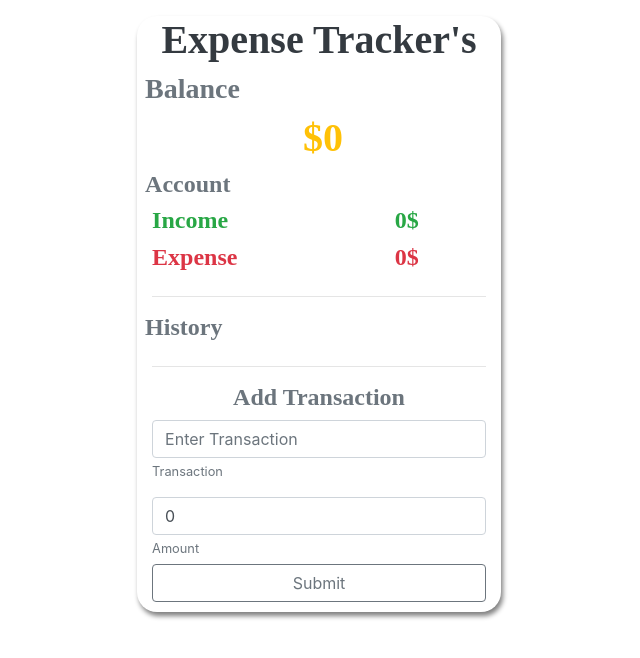
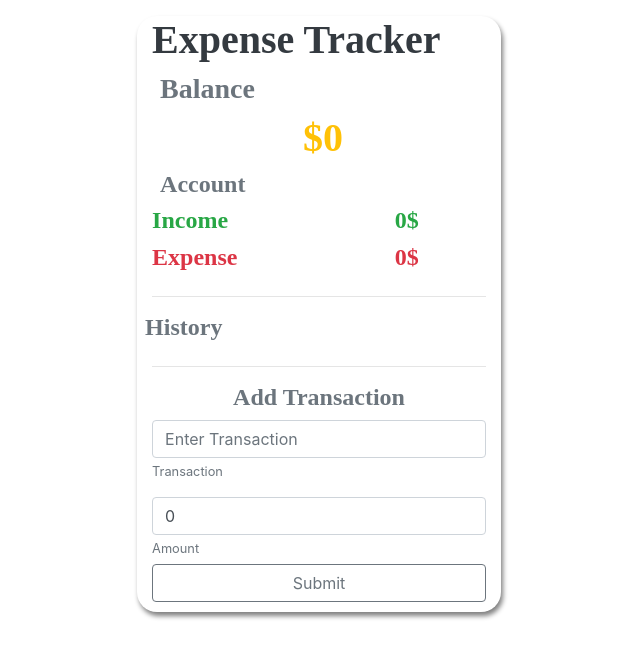
Before and after one commit to MuhammadMasood786/ExpenseTracker-TS, a React (Create React App) app: page / in a window 1280 px wide. Shown: the top 658 px of the page, without its empty margins (321-961 px from the left). Built offline with nearby package versions, Linux system fonts and the light colour scheme.

Commit message:
little changes

```diff
--- a/src/App.tsx
+++ b/src/App.tsx
@@ -27,7 +27,7 @@ function App() {
       <div className="row">
         <div className="col-md-10 col-sm-12 mx-auto">
           <div className="row mt-3">
-            <div className="col-md-4 col-sm-12 mx-auto bordering">
+            <div className="col-md-4 col-12 mx-auto bordering">
               <ContextProvider>
                 <Balance />
                 <TransactionList/>
--- a/src/Component/Balance.tsx
+++ b/src/Component/Balance.tsx
@@ -14,26 +14,26 @@ const Balance: React.FC = () => {
     return (
         <div className="">
             <div className="row">
-                <h1 className="headingStyle text-dark mx-auto">Expense Tracker's</h1>
+                <h1 className="headingStyle text-dark mx-auto col-12">Expense Tracker</h1>
             </div>
             <div className="row">
-                <h3 className="headingStyle ml-2 text-secondary">Balance</h3>
+                <h3 className="headingStyle ml-2 text-secondary col-12">Balance</h3>
             </div>
             <div className="row justify-content-center">
     <h1 className="headingStyle ml-2 text-warning">${income + expense}</h1>
             </div>
             <div className="row">
-                <h4 className="headingStyle text-secondary ml-2"> Account</h4>
+                <h4 className="headingStyle text-secondary ml-2 col-12"> Account</h4>
             </div>
             <div className="row">
-                <h4 className="headingStyle text-success col-md-4">Income</h4>
+                <h4 className="headingStyle text-success col-md-4 col-12">Income</h4>
                 <h3 className="col-md-4"> </h3>
-                <h4 className="headingStyle text-success col-md-4">{income}$</h4>
+                <h4 className="headingStyle text-success col-md-4 col-12">{income}$</h4>
             </div>
             <div className="row">
-                <h4 className="headingStyle text-danger col-md-4">Expense</h4>
-                <h3 className="col-md-4"> </h3>
-                <h4 className="headingStyle text-danger col-md-4">{expense}$</h4>
+                <h4 className="headingStyle text-danger col-md-4 col-12">Expense</h4>
+                <h3 className="col-md-4 col-12"> </h3>
+                <h4 className="headingStyle text-danger col-md-4 col-12">{expense}$</h4>
             </div>
             <hr className="text-primary" />
         </div>
--- a/src/Component/TransactionList.tsx
+++ b/src/Component/TransactionList.tsx
@@ -17,8 +17,8 @@ const TransactionList: React.FC = () => {
                 {transactionList.Transaction.map((transList: TransactionType, ind: number) => {
                     return (
                         <div className="row" key={ind}>
-                            <h6 className="translist col-md-6">{transList.text}</h6>
-                            <h6 className="translist col-md-4">{transList.amount}$</h6>
+                            <h6 className="translist col-md-6 col-12">{transList.text}</h6>
+                            <h6 className="translist col-md-4 col-12">{transList.amount}$</h6>
                             <h6 className="col-md-2"> <i className="fa fa-trash" aria-hidden="true" onClick={()=> DeleteTransaction(transList.id)}></i></h6>
                         </div>
                     );
```
